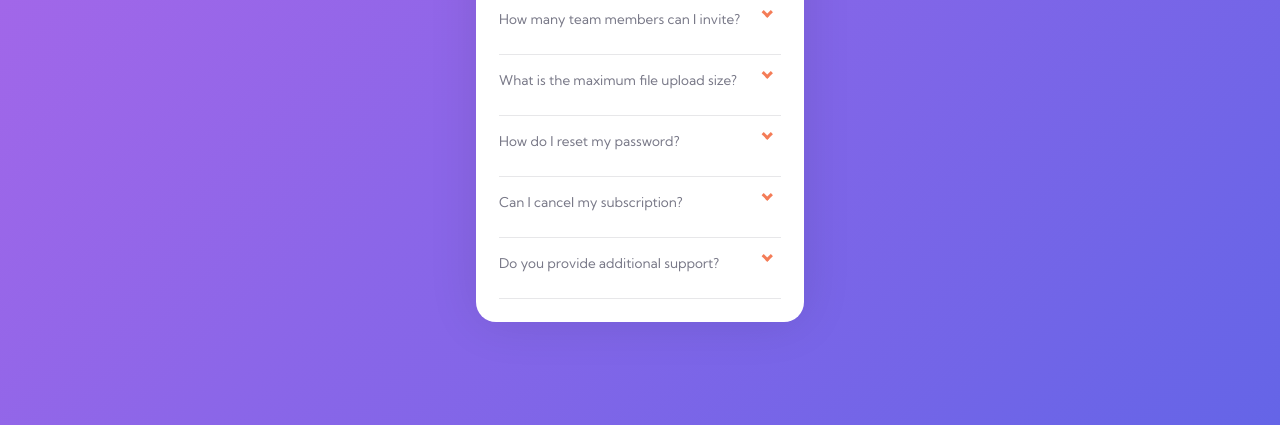
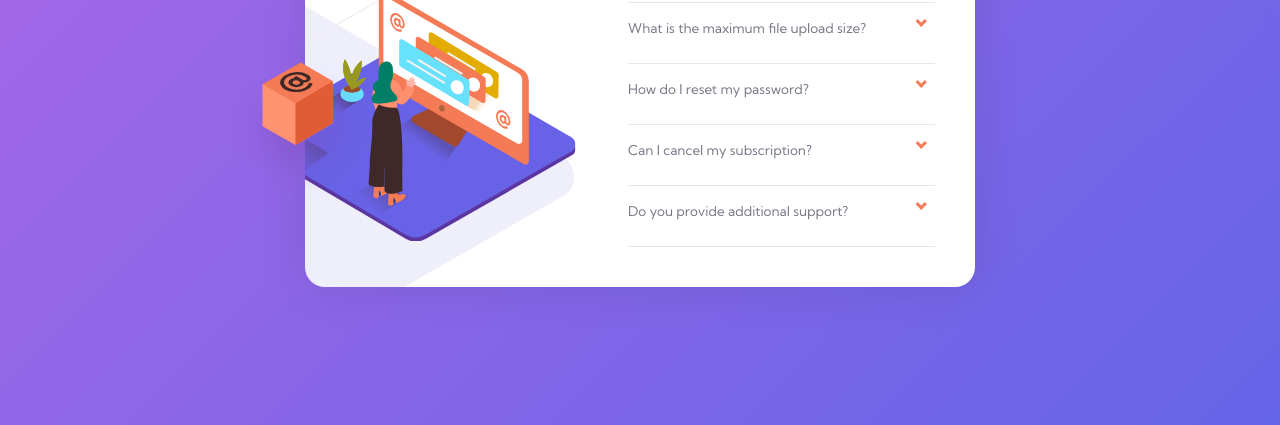
Before and after one commit to alxestevam/faq-accordion-fm, a plain HTML site: page index.html in a window 1280 px wide. Shown: the part 375-800 px from the top of the page. Drawn offline with Linux system fonts and the light colour scheme.

Commit message:
add desktop layout

```diff
--- a/index.html
+++ b/index.html
@@ -21,11 +21,15 @@
   <div class="container">
     <div class="card-container">
       <div class="card">
-        <img class="card-top-image" src="./images/illustration-woman-online-mobile.svg"
+        <div class="woman-container desktop">
+          <img src="./images/illustration-woman-online-desktop.svg" class="background-overflow-hidden-container">
+        </div>
+
+        <img class="card-top-image-mobile mobile" src="./images/illustration-woman-online-mobile.svg"
           alt="illustration woman online mobile">
-        <img class="card-top-background-desktop" src="./images/bg-pattern-desktop.svg"
-          alt="card top background desktop">
-        <img class="card-top-background" src="./images/bg-pattern-mobile.svg" alt="card top background">
+        <img class="card-top-background-mobile mobile" src="./images/bg-pattern-mobile.svg" alt="card top background">
+
+        <img class="illustration-box desktop" src="./images/illustration-box-desktop.svg" alt="illustration box">
         <div class="card-content" id="faq-card">
           <span class="card-title">FAQ</span>
         </div>
--- a/styles.css
+++ b/styles.css
@@ -51,11 +51,7 @@ body {
     user-select: none;
 }
 
-.card-top-background-desktop {
-    display: none;
-}
-
-.card-top-image {
+.card-top-image-mobile {
     position: absolute;
     top: 0;
     transform: translate(-5%, -55%);
@@ -70,7 +66,6 @@ body {
 }
 
 .card-title {
-    text-align: center;
     font-weight: 700;
     font-size: 30px;
     margin-top: 10px;
@@ -167,3 +162,65 @@ li {
     opacity: 100%;
     max-height: 500px;
 }
+
+.mobile {
+    display: block;
+}
+
+.desktop {
+    display: none;
+}
+
+@media only screen and (min-width: 768px) {
+    .card-container {
+        padding: 0px;
+    }
+
+    .card {
+        flex-direction: row;
+        width: 670px;
+        background-image: url(/images/bg-pattern-desktop.svg);
+        background-repeat: no-repeat;
+        background-position: 235% 68%;
+    }
+
+    .card-content {
+        padding: 40px;
+    }
+
+    .mobile {
+        display: none;
+    }
+
+    .desktop {
+        display: block;
+    }
+
+    .woman-container {
+        position: relative;
+        width: 100%;
+        height: 400px;
+        overflow: hidden;
+    }
+
+    .background-overflow-hidden-container {
+        position: absolute;
+        top: 0;
+        left: 0;
+        width: 330px;
+        transform: translate(-18%, 50%);
+    }
+
+    .illustration-box {
+        position: absolute;
+        width: 150px;
+        top: 0;
+        left: 0;
+        transform: translate(-55%, 150%);
+        overflow: none;
+    }
+
+    .card-content {
+        align-items: flex-start;
+    }
+}
```
